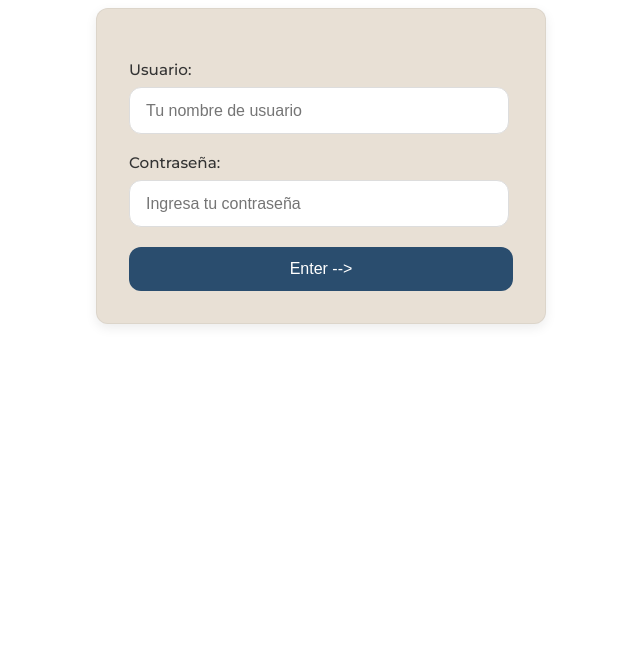
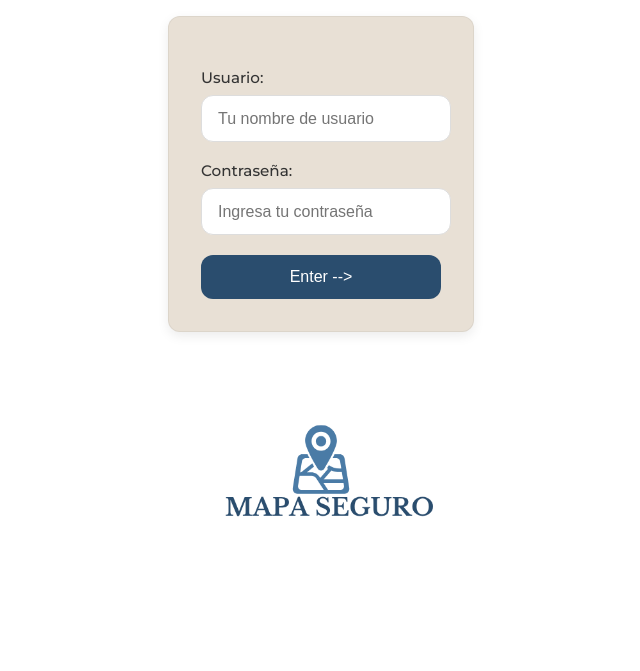
Before and after one commit to IsaacOrlando-web/mapaseguro, a plain HTML site: page demo/index.html in a window 1280 px wide. Shown: the whole page, without its empty margins (319-959 px from the left). Drawn offline with Linux system fonts and the light colour scheme.

Commit message:
logo agregado y algunas medidas también

```diff
--- a/demo/index.html
+++ b/demo/index.html
@@ -18,5 +18,6 @@
 
         <button id="submit-btn">Enter --></button>
     </div>
+    <img src="images/logos/logo1.png" alt="MapaSeguro Logo" class="mapaseguro-Logo">
 </body>
 </html>
--- a/demo/styles/small.css
+++ b/demo/styles/small.css
@@ -15,8 +15,8 @@
     display: grid;
     grid-column: 1fr;
     padding: 2rem;
-    width: 24rem;
-    margin: auto;
+    width: 15rem;
+    margin: 1rem auto;
     border-radius: var(--border-radius);
     box-shadow: var(--box-shadow);
     border: 1px solid rgba(0, 0, 0, 0.05);
@@ -72,3 +72,10 @@ label {
     background-color: var(--accent-color);
     transform: translateY(-2px);
 }
+
+.mapaseguro-Logo {
+    width: 20rem;
+    display: block;
+    margin-left: auto;
+    margin-right: auto;
+}
```
Also changed, not shown: demo/images/logos/logo1.png (added), demo/images/logos/logo2.png (added).
